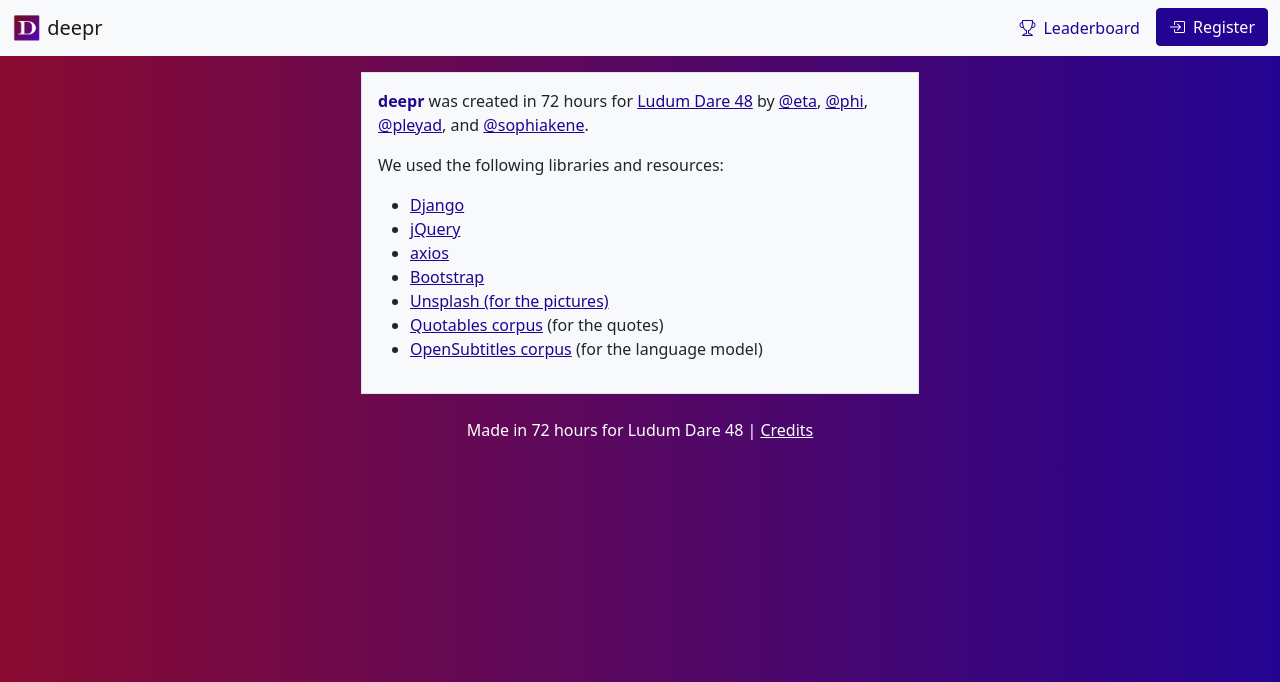
After one commit to phigames/ld48, a Django app: page /credits/ in a window 1280 px wide. The commit adds this page. Shown: the top 682 px of the page. Run offline with Django 3.2, Linux system fonts and the light colour scheme; parts of the project's set-up code (start-up, migrations or seed data) failed here and were passed over; some libraries are stand-ins or nearby versions.

Commit message:
credits, layout tweaks

```diff
--- a/ld48/static/ld48/css/style.css
+++ b/ld48/static/ld48/css/style.css
@@ -36,9 +36,13 @@
   color: rgb(35, 4, 146);
 }
 
-
 .toast {
   background-color: rgb(138, 11, 49);
+}
+
+.footer {
+  text-align: center;
+  color: #fff;
 }
 
 .word-alternative-select {
--- a/ld48/templates/ld48/base.html
+++ b/ld48/templates/ld48/base.html
@@ -39,6 +39,8 @@
                 {% block content %}{% endblock content %}
             </div>
         </div>
+        <div class="footer my-4">Made in 72 hours for Ludum Dare 48 | <a href="{% url 'credits' %}" class="text-white">Credits</a></div>
+
         <div class="position-fixed bottom-0 end-0 p-3">
             <div id="toast" class="toast align-items-center text-white border-0" role="alert" aria-live="assertive" aria-atomic="true">
                 <div class="d-flex">
@@ -47,6 +49,7 @@
                 </div>
             </div>
         </div>
+
         <script src="https://cdn.jsdelivr.net/npm/bootstrap@5.0.0-beta3/dist/js/bootstrap.bundle.min.js" integrity="sha384-JEW9xMcG8R+pH31jmWH6WWP0WintQrMb4s7ZOdauHnUtxwoG2vI5DkLtS3qm9Ekf" crossorigin="anonymous"></script>
         <script src="https://cdn.jsdelivr.net/npm/jquery@3.6.0/dist/jquery.min.js"></script>
         <script src="https://cdn.jsdelivr.net/npm/axios@0.21.1/dist/axios.min.js"></script>
--- /dev/null
+++ b/ld48/templates/ld48/credits.html
@@ -0,0 +1,19 @@
+{% extends "ld48/base.html" %}
+
+{% block content %}
+<p>
+    <b><span class="text-primary">deepr</span></b> was created in 72 hours for <a href="https://ldjam.com/">Ludum Dare 48</a> by <a href="https://ldjam.com/users/eta">@eta</a>, <a href="https://ldjam.com/users/phi">@phi</a>, <a href="https://ldjam.com/users/pleyad">@pleyad</a>, and <a href="https://ldjam.com/users/sophiakene">@sophiakene</a>.
+</p>
+<p>
+    We used the following libraries and resources:
+    <ul>
+        <li><a href="https://www.djangoproject.com/">Django</a></li>
+        <li><a href="https://jquery.com/">jQuery</a></li>
+        <li><a href="https://github.com/axios/axios">axios</a></li>
+        <li><a href="https://getbootstrap.com/">Bootstrap</a></li>
+        <li><a href="https://unsplash.com/">Unsplash (for the pictures)</a></li>
+        <li><a href="https://github.com/alvations/Quotables">Quotables corpus</a> (for the quotes)</li>
+        <li><a href="https://www.opensubtitles.org/">OpenSubtitles corpus</a> (for the language model)</li>
+    </ul>
+</p>
+{% endblock content %}
--- a/ld48/templates/ld48/home.html
+++ b/ld48/templates/ld48/home.html
@@ -34,7 +34,7 @@
         </div>
     </form>
 </div>
-<h2 class="mb-4">Recent posts</h2>
+<h3 class="mb-4">Recent posts</h3>
 <div class="container p-0">
     <div class="row gy-3">
         {% for post in posts %}
--- a/ld48/templates/ld48/leaderboard.html
+++ b/ld48/templates/ld48/leaderboard.html
@@ -4,7 +4,7 @@
 
 {% block content %}
 <div class="container p-0">
-    <h2>Top posts</h2>
+    <h3>Top posts</h3>
     <div class="row gy-3">
         {% for post in posts %}
             {% if forloop.counter == 1 %}
--- a/ld48/templates/ld48/posts.html
+++ b/ld48/templates/ld48/posts.html
@@ -4,7 +4,7 @@
 
 {% block content %}
 {% if posts %}
-    <h2 class="mb-4">Posts by <b>{{ username }}</b></h2>
+    <h3 class="mb-4">Posts by <b>{{ username }}</b></h3>
     <div class="container p-0">
         <div class="row gy-3">
             {% for post in posts %}
--- a/ld48/urls.py
+++ b/ld48/urls.py
@@ -11,4 +11,5 @@
     path("posts/<username>/", views.posts, name="posts"),
     path("leaderboard/", views.leaderboard, name="leaderboard"),
     path("check_username/", views.check_username, name="check-username"),
+    path("credits/", views.credits, name="credits"),
 ]
--- a/ld48/views.py
+++ b/ld48/views.py
@@ -31,7 +31,7 @@
 @require_http_methods(["GET"])
 @ensure_csrf_cookie
 def home(request: HttpRequest):
-    page_size = 3
+    page_size = 10
     page = int(request.GET.get("page", 1)) - 1
     posts = models.Post.objects.order_by("n_ratings", "-created_at")[
         page * page_size : (page + 1) * page_size
@@ -125,3 +125,9 @@
         return HttpResponse("Username already taken", status=400)
     else:
         return HttpResponse("", status=200)
+
+
+@require_http_methods(["GET"])
+@ensure_csrf_cookie
+def credits(request: HttpRequest):
+    return render(request, "ld48/credits.html")
```
